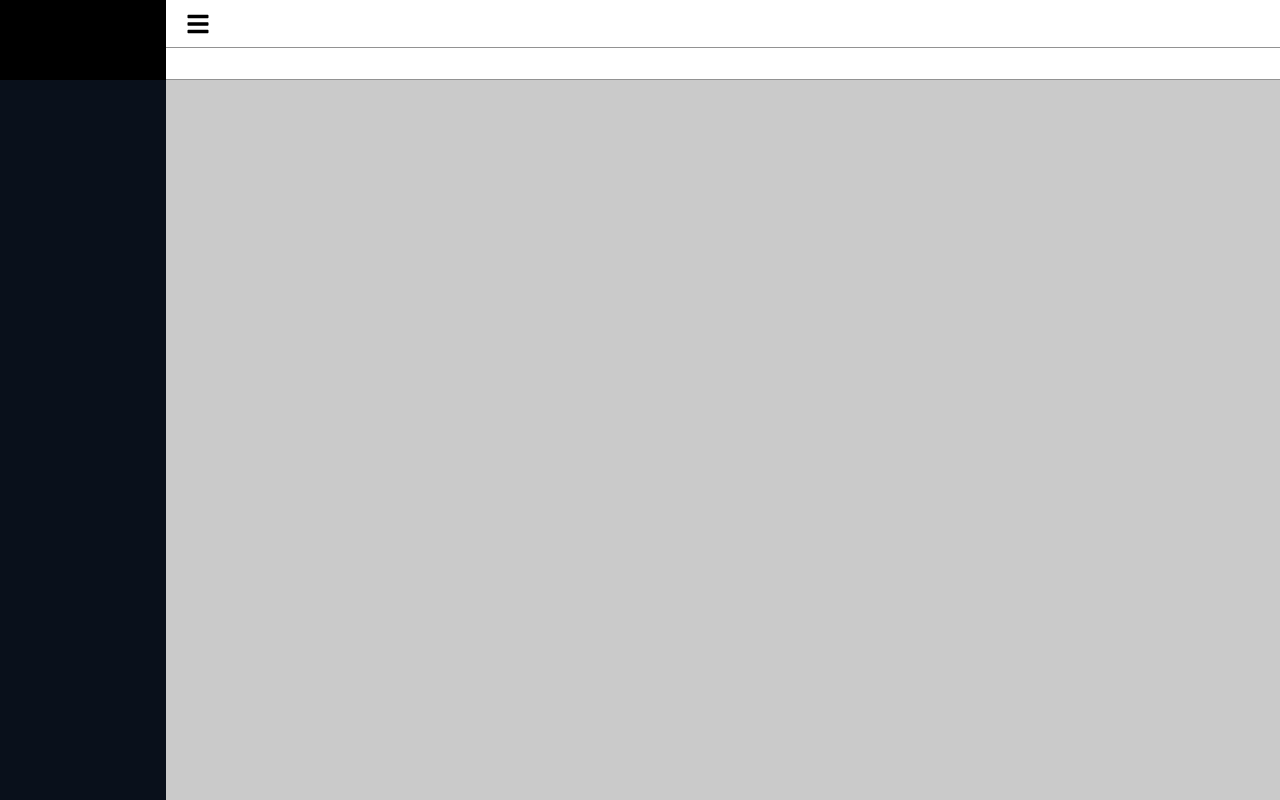
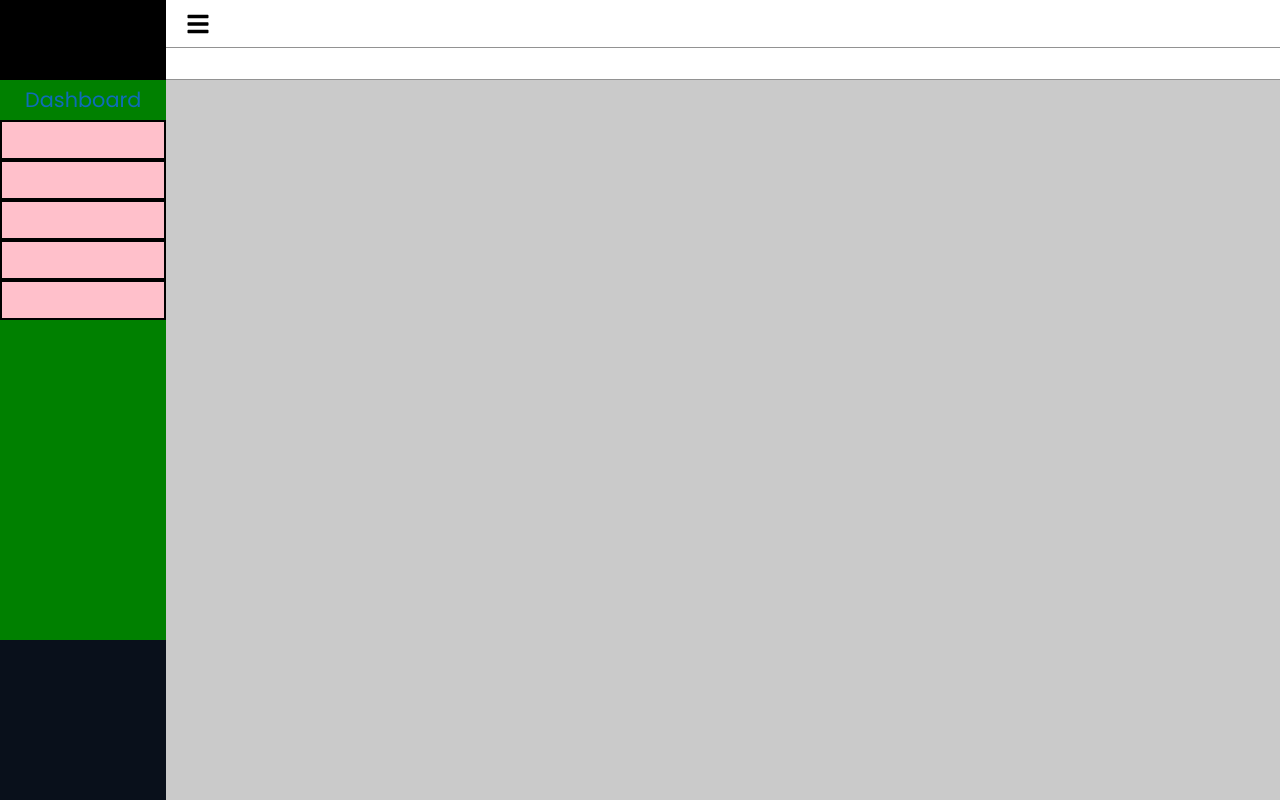
Before and after one commit to SymphonyofTheNight/POS_SYSTEM, a React (Create React App) app in the folder client/: page /home in a window 1280 px wide. Built offline with nearby package versions, Linux system fonts and the light colour scheme.

Commit message:
dashboard nav bar finished

```diff
--- a/client/src/components/Dashboard/Dashboard.jsx
+++ b/client/src/components/Dashboard/Dashboard.jsx
@@ -14,6 +14,8 @@ const Dashboard = () => {
     const nav_2 = useRef(null);
     const nav_3 = useRef(null);
 
+    const nav_tab = useRef(null);
+
     //side effect
     useEffect(() => {
         if (tabswitch) {
@@ -21,20 +23,47 @@ const Dashboard = () => {
             nav_1.current.style.width = '100vw';
             nav_2.current.style.width = '100vw';
             nav_3.current.style.width = '100vw';
+
+            nav_tab.current.style.transform = 'translateX(-13vw)';
+
         } else {
             _tabs.current.style.width = '87vw';
             nav_1.current.style.width = '87vw';
             nav_2.current.style.width = '87vw';
             nav_3.current.style.width = '87vw';
 
+            nav_tab.current.style.transform = 'translateX(0vw)';
+
         }
     }, [tabswitch])
 
     return (
         <div className='Dashboard'>
-            <nav className='nav-tab'>
+            <nav className='nav-tab' ref={nav_tab}>
                 <div className='titleContainer'>
 
+                </div>
+                <div className='navigation'>
+                    <div className='category'>
+                        <span className='text'>
+                            Dashboard
+                        </span>
+                    </div>
+                    <button className='btn-1'>
+
+                    </button>
+                    <button className='btn-1'>
+
+                    </button>
+                    <button className='btn-1'>
+
+                    </button>
+                    <button className='btn-1'>
+
+                    </button>
+                    <button className='btn-1'>
+
+                    </button>
                 </div>
             </nav>
             <div className='dashboard-container' ref={_tabs}>
--- a/client/src/scss/_Dashboard.scss
+++ b/client/src/scss/_Dashboard.scss
@@ -6,16 +6,47 @@
     display: flex;
     flex-direction: row;
     position: relative;
+    position: absolute;
+    overflow: hidden;
 
     .nav-tab {
         @include baseDisplay($--bg-div-color, 100vh, 13vw);
         box-shadow: 0px 5px 5px rgba($color: #000000, $alpha: 1.0);
+        display: flex;
+        flex-direction: column;
+        min-width: 13vw;
+        transition: .2s ease-in-out;
 
         .titleContainer {
             @include baseDisplay(black, 10vh, 13vw);
             display: flex;
             align-items: center;
             justify-content: center;
+        }
+
+        .navigation {
+            @include baseDisplay(green, 70vh, 13vw);
+            display: flex;
+            flex-direction: column;
+
+            .category {
+                @include baseDisplay(none, 5vh, 13vw);
+                display: grid;
+                place-items: center;
+
+                .text {
+                    font-family: $--text-font;
+                    font-size: 1.3em;
+                    color: #0e6cb9;
+                }
+            }
+
+            .btn-1 {
+                height: 5vh;
+                width: 13vw;
+                background: pink;
+                border: 2px solid black;
+            }
         }
     }
 
```
